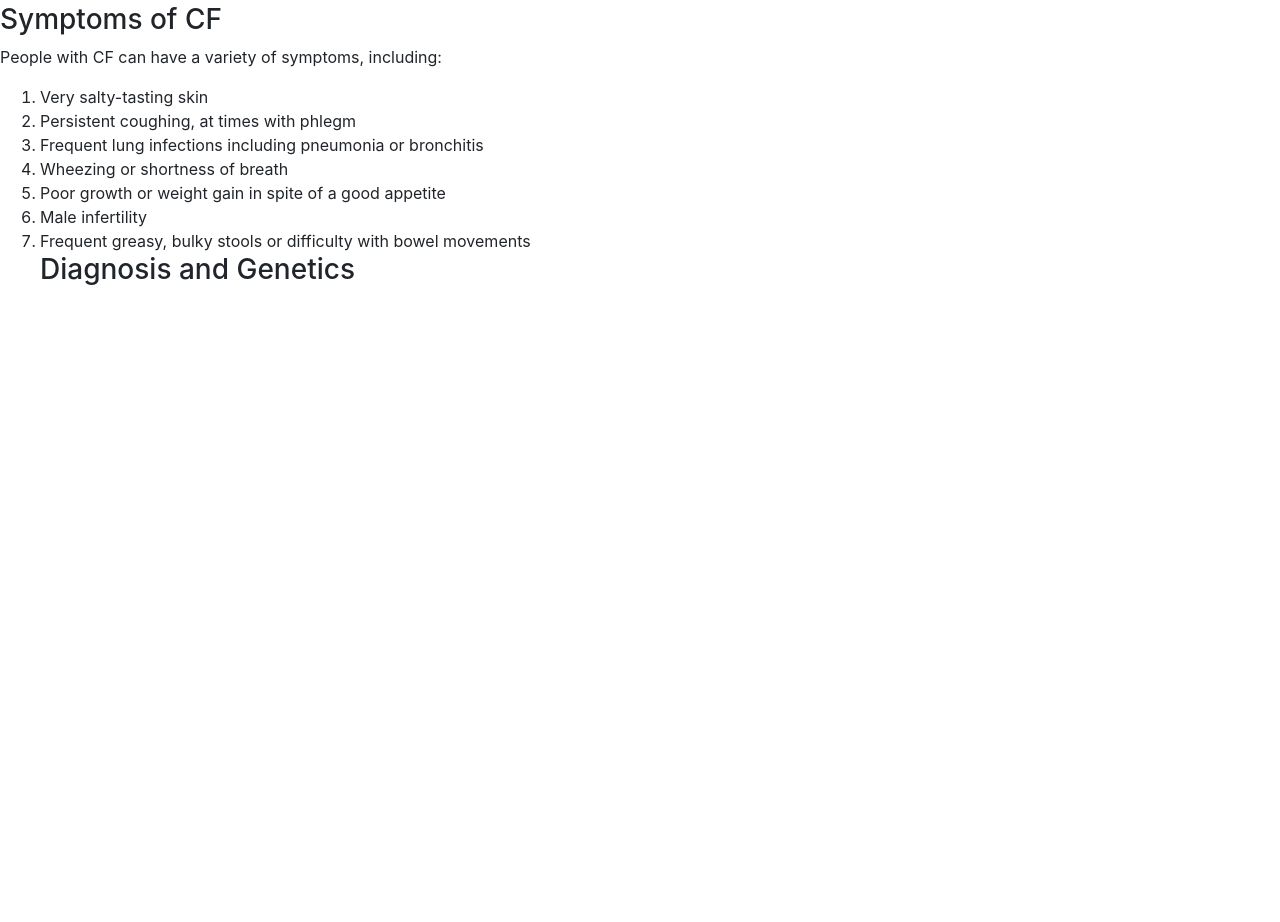
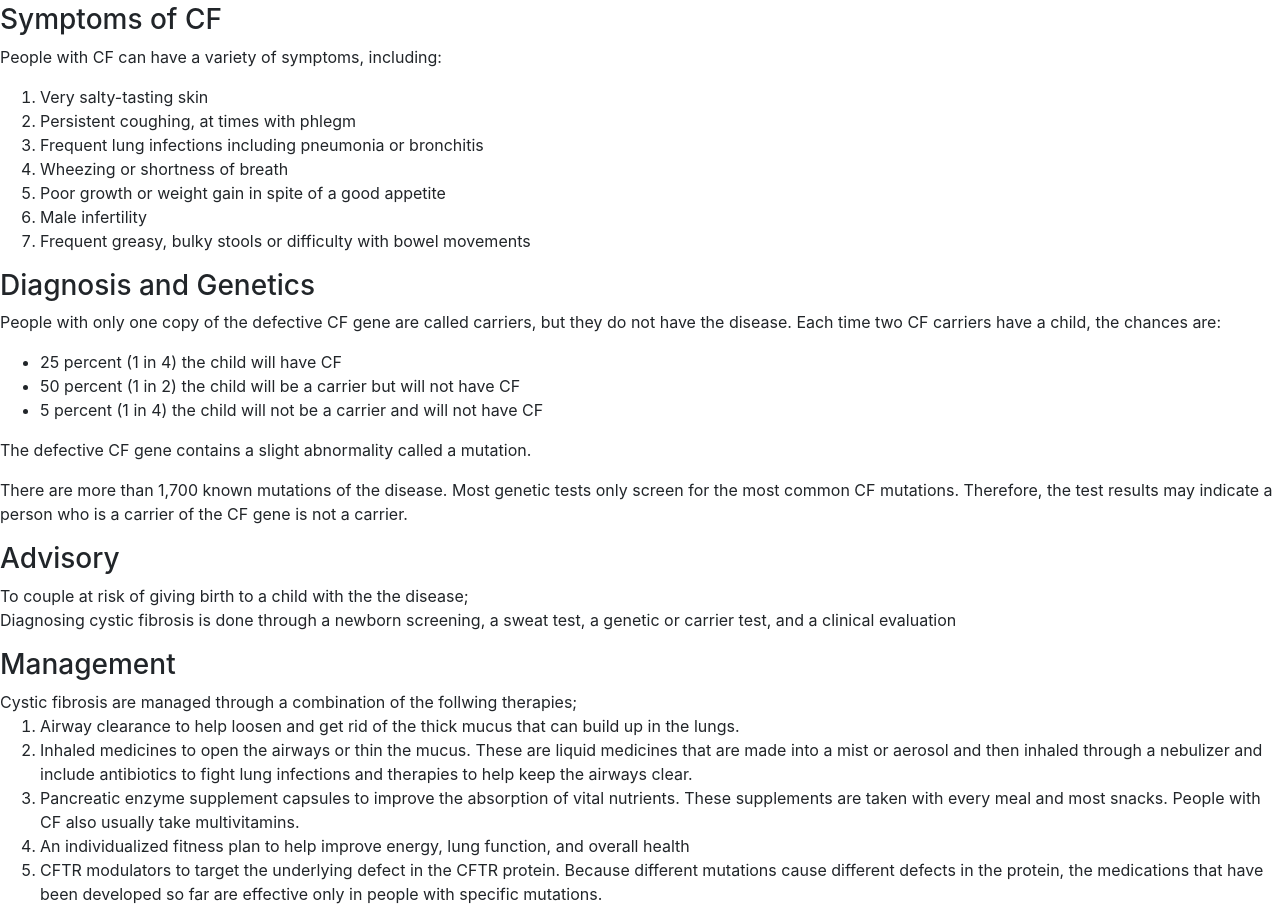
Before and after one commit to TabithaKO/geneUs, a plain HTML site: page index.html in a window 1280 px wide. Shown: the part 1451-2373 px from the top of the page. Before the commit the page ends 1753 px from the top, so only its background shows below. Drawn offline with Linux system fonts and the light colour scheme.

Commit message:
Add diagnostic and management of cystic fibrosis

```diff
--- a/index.html
+++ b/index.html
@@ -85,10 +85,29 @@
         <li>Poor growth or weight gain in spite of a good appetite</li>
         <li>Male infertility</li>
         <li>Frequent greasy, bulky stools or difficulty with bowel movements</li>
+      </ol>
         <h3>Diagnosis and Genetics</h3>
+        <p>People with only one copy of the defective CF gene are called carriers, but they do not have the disease. Each time two CF carriers have a child, the chances are:</p>
+        <ul>
+          <li>25 percent (1 in 4) the child will have CF</li>
+          <li>50 percent (1 in 2) the child will be a carrier but will not have CF</li>
+          <li>5 percent (1 in 4) the child will not be a carrier and will not have CF</li>
+        </ul>
+        <p>The defective CF gene contains a slight abnormality called a mutation.</p>
+        <p>There are more than 1,700 known mutations of the disease. Most genetic tests only screen for the most common CF mutations. Therefore, the test results may indicate a person who is a carrier of the CF gene is not a carrier.</p>
+        <h3>Advisory</h3>
+        <p>To couple at risk of giving birth to a child with the the disease;<br>Diagnosing cystic fibrosis is done through a newborn screening, a sweat test, a genetic or carrier test, and a clinical evaluation </p>
+        <h3>Management</h3>
+        Cystic fibrosis are managed through a combination of the follwing therapies;
+        <ol>
+        <li>Airway clearance to help loosen and get rid of the thick mucus that can build up in the lungs.</li>
+        <li>Inhaled medicines to open the airways or thin the mucus. These are liquid medicines that are made into a mist or aerosol and then inhaled through a nebulizer and include antibiotics to fight lung infections and therapies to help keep the airways clear.</li>
+        <li>Pancreatic enzyme supplement capsules to improve the absorption of vital nutrients. These supplements are taken with every meal and most snacks. People with CF also usually take multivitamins.</li>
+        <li>An individualized fitness plan to help improve energy, lung function, and overall health</li>
+        <li>CFTR modulators to target the underlying defect in the CFTR protein. Because different mutations cause different defects in the protein, the medications that have been developed so far are effective only in people with specific mutations.</li>
+        </ol>
 
 
-        </ol>
       </div>
     </div>
 
```
